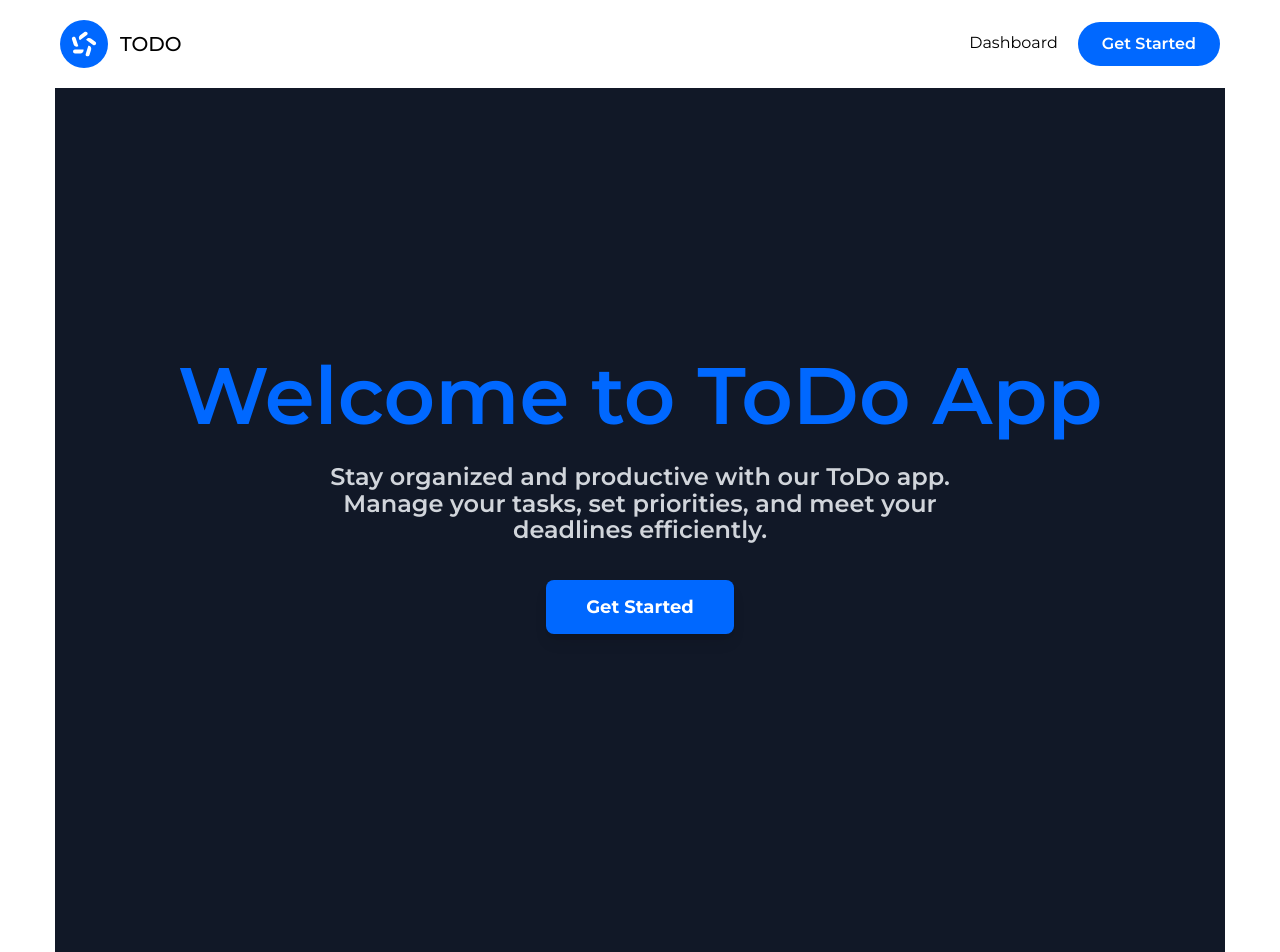
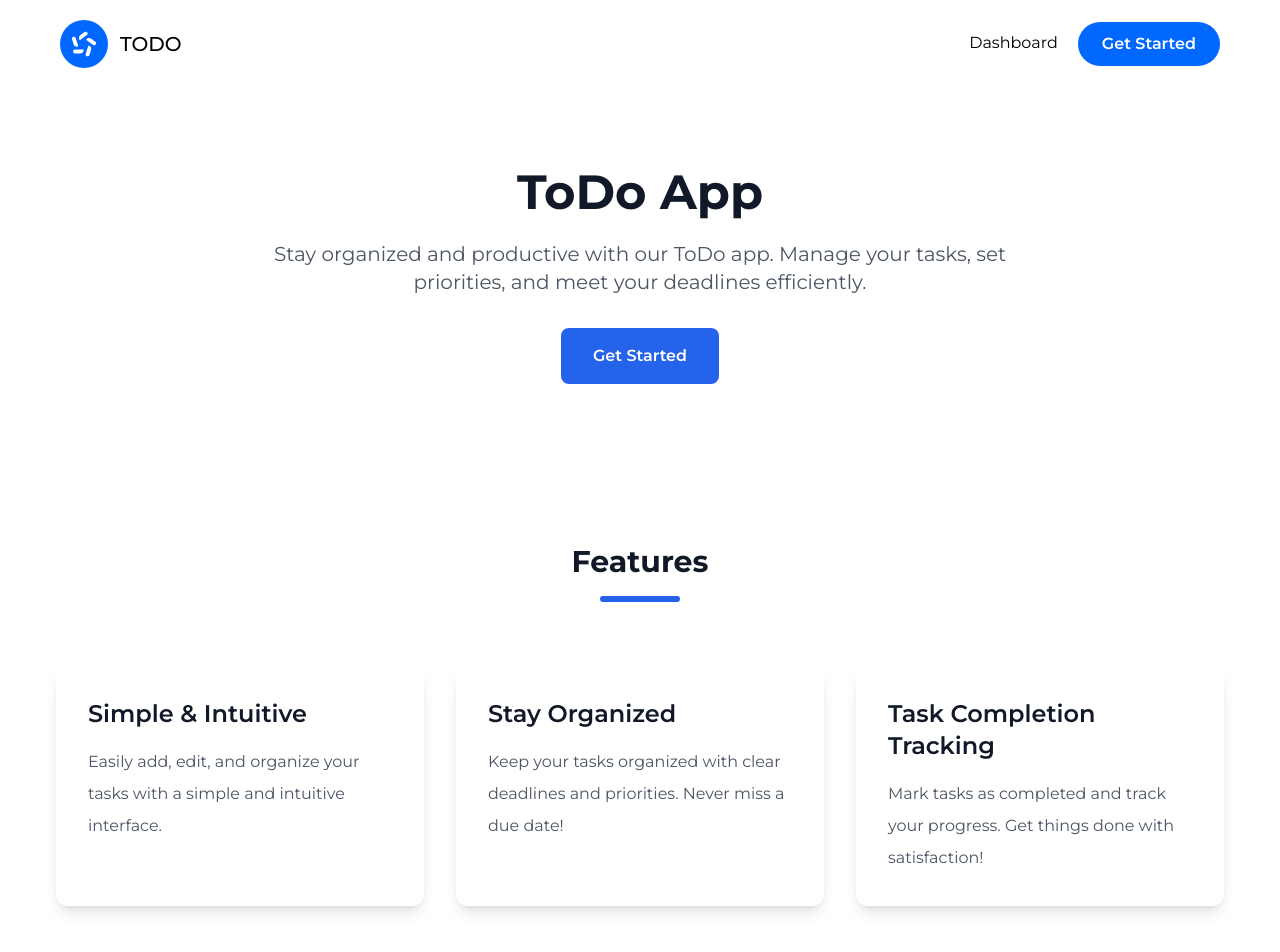
Before and after one commit to DipeshPun91/todo_app_using_next.js_and_tailwind_css, a Next.js app: page / in a window 1280 px wide. Shown: the top 952 px of the page. Built offline with nearby package versions, Linux system fonts and the light colour scheme.

Commit message:
Design Fix

```diff
--- a/src/app/page.jsx
+++ b/src/app/page.jsx
@@ -2,48 +2,56 @@ import Link from "next/link";
 
 export default function Home() {
   return (
-    <div className="container mx-auto">
-      <section className="min-h-screen flex flex-col justify-center items-center py-10 px-6 bg-gray-900">
-        <div className="text-center mb-12">
-          <h1 className="h1 text-accent mb-6">Welcome to ToDo App</h1>
-          <p className="h3 text-gray-300 max-w-2xl mx-auto">
+    <div className="container mx-auto px-4">
+      <section className="flex flex-col justify-center items-center py-20">
+        <div className="text-center max-w-3xl">
+          <h1 className="text-5xl font-bold text-gray-900 mb-6">ToDo App</h1>
+          <p className="text-xl text-gray-600">
             Stay organized and productive with our ToDo app. Manage your tasks,
             set priorities, and meet your deadlines efficiently.
           </p>
-        </div>
-
-        <div className="text-center">
-          <Link
-            href="/Todo"
-            className="px-10 py-4 bg-accent text-primary font-bold text-lg rounded-lg hover:bg-accent-HOVER transition-all shadow-lg"
-          >
-            Get Started
-          </Link>
+          <div className="mt-8">
+            <Link
+              href="/tasks"
+              className="inline-block bg-blue-600 text-white px-8 py-3 rounded-lg font-semibold hover:bg-blue-700 transition-colors"
+            >
+              Get Started
+            </Link>
+          </div>
         </div>
       </section>
 
-      <section className="min-h-screen flex flex-col justify-center items-center py-10 px-6 bg-gray-900">
-        <h2 className="h2 text-accent mb-12">Features</h2>
+      <section className="py-20">
+        <div className="text-center mb-16">
+          <h2 className="text-3xl font-bold text-gray-900 mb-4">Features</h2>
+          <div className="w-20 h-1.5 bg-blue-600 rounded-full mx-auto"></div>
+        </div>
         <div className="grid grid-cols-1 sm:grid-cols-2 lg:grid-cols-3 gap-8">
-          <div className="bg-gray-800 p-8 rounded-lg shadow-md hover:scale-105 transition-transform">
-            <h3 className="h3 text-accent mb-4">Simple & Intuitive</h3>
-            <p className="text-gray-300">
+          <div className="bg-white p-8 rounded-xl shadow-lg hover:shadow-xl transition-shadow">
+            <h3 className="text-2xl font-semibold text-gray-900 mb-4">
+              Simple & Intuitive
+            </h3>
+            <p className="text-gray-600">
               Easily add, edit, and organize your tasks with a simple and
               intuitive interface.
             </p>
           </div>
 
-          <div className="bg-gray-800 p-8 rounded-lg shadow-md hover:scale-105 transition-transform">
-            <h3 className="h3 text-accent mb-4">Stay Organized</h3>
-            <p className="text-gray-300">
+          <div className="bg-white p-8 rounded-xl shadow-lg hover:shadow-xl transition-shadow">
+            <h3 className="text-2xl font-semibold text-gray-900 mb-4">
+              Stay Organized
+            </h3>
+            <p className="text-gray-600">
               Keep your tasks organized with clear deadlines and priorities.
               Never miss a due date!
             </p>
           </div>
 
-          <div className="bg-gray-800 p-8 rounded-lg shadow-md hover:scale-105 transition-transform">
-            <h3 className="h3 text-accent mb-4">Task Completion Tracking</h3>
-            <p className="text-gray-300">
+          <div className="bg-white p-8 rounded-xl shadow-lg hover:shadow-xl transition-shadow">
+            <h3 className="text-2xl font-semibold text-gray-900 mb-4">
+              Task Completion Tracking
+            </h3>
+            <p className="text-gray-600">
               Mark tasks as completed and track your progress. Get things done
               with satisfaction!
             </p>
--- a/src/app/todo/page.jsx
+++ b/src/app/todo/page.jsx
@@ -63,71 +63,70 @@ export default function Todo() {
   };
 
   const filteredTodos = todos.filter((todo) => {
-    if (currentTab === "all task") return true;
+    if (currentTab === "all") return true;
     if (currentTab === "pending") return !todo.completed;
     if (currentTab === "completed") return todo.completed;
     return true;
   });
 
   return (
-    <div className="min-h-screen bg-gray-900 flex flex-col items-center py-10 px-4">
-      <h1 className="text-3xl text-accent font-bold text-center mb-8">
-        Todo App
-      </h1>
-      <div className="container w-full max-w-3xl bg-gray-800 p-8 rounded-lg shadow-lg">
+    <div className="min-h-screen flex flex-col items-center py-10 px-4">
+      <h1 className="text-5xl font-bold text-gray-900 mb-6">ToDo App</h1>
+      <div className="w-full bg-gray-200 max-w-3xl p-6 rounded-lg shadow-lg">
         <form
           onSubmit={handleAddTodo}
-          className="flex flex-col sm:flex-row mb-6 gap-4 w-full"
+          className="flex flex-col sm:flex-row gap-4 mb-8"
         >
           <input
             type="text"
             placeholder="What needs to be done?"
             value={todoText}
             onChange={(e) => setTodoText(e.target.value)}
-            className="flex-grow p-3 rounded-lg bg-gray-700 text-white border border-gray-600 focus:outline-none focus:ring-2 focus:ring-accent"
+            className="flex-grow p-3 rounded-lg bg-gray-300 text-black border border-gray-300 focus:outline-none focus:ring-2 focus:ring-blue-500"
           />
           <input
             type="date"
             value={todoDate}
             onChange={(e) => setTodoDate(e.target.value)}
-            className="w-full sm:w-auto p-3 rounded-lg bg-gray-700 text-white border border-gray-600 focus:outline-none focus:ring-2 focus:ring-accent"
+            className="p-3 rounded-lg bg-gray-300 text-black border border-gray-300 focus:outline-none focus:ring-2 focus:ring-blue-500"
           />
           <button
             type="submit"
-            className="w-full sm:w-auto px-6 py-3 border-2 border-accent text-accent font-medium rounded-lg hover:bg-accent hover:text-primary focus:ring-2 focus:ring-offset-1 focus:ring-accent"
+            className="px-6 py-3 bg-blue-600 text-white font-semibold rounded-lg hover:bg-blue-700 transition-colors focus:outline-none focus:ring-2 focus:ring-blue-500"
           >
             Add
           </button>
         </form>
 
-        <div className="flex justify-around mb-6 gap-3">
-          {["all task", "pending", "completed"].map((tab) => (
+        <div className="flex justify-around mb-6 gap-4">
+          {["all", "pending", "completed"].map((tab) => (
             <button
               key={tab}
               onClick={() => setCurrentTab(tab)}
-              className={`px-6 py-4 border-2 w-full border-accent text-accent font-medium rounded-lg ${
+              className={`px-6 py-3 w-full text-sm font-semibold rounded-lg transition-colors ${
                 currentTab === tab
-                  ? "bg-accent text-primary"
-                  : "bg-transparent hover:bg-accent hover:text-primary"
-              } focus:ring-2 focus:ring-offset-1 focus:ring-accent`}
+                  ? "bg-blue-600 text-white"
+                  : "bg-gray-300 text-gray-400 hover:bg-gray-600 hover:text-white"
+              } focus:outline-none focus:ring-2 focus:ring-blue-500`}
             >
               {tab.charAt(0).toUpperCase() + tab.slice(1)}
             </button>
           ))}
         </div>
 
+        {/* Todo List */}
         <ul className="space-y-4">
           {filteredTodos.map((todo, index) => (
             <li
               key={index}
-              className="flex items-center justify-between bg-gray-700 p-4 rounded-lg hover:shadow-md transition"
+              className="flex items-center justify-between bg-gray-700 p-4 rounded-lg hover:shadow-md transition-shadow"
             >
               <div className="flex items-center gap-4 flex-grow">
                 <input
                   type="checkbox"
                   checked={todo.completed}
                   onChange={() => handleToggleComplete(index)}
-                  className="h-5 w-5 text-accent focus:ring-2 focus:ring-accent"
+                  className="h-5 w-5 text-blue-500 rounded focus:ring-2 focus:ring-blue-500"
                 />
                 {editIndex === index ? (
                   <div className="flex gap-4 flex-wrap">
@@ -135,36 +134,35 @@ export default function Todo() {
                       type="text"
                       value={editText}
                       onChange={(e) => setEditText(e.target.value)}
-                      className="p-2 bg-gray-700 text-white border border-gray-600 rounded-lg focus:outline-none focus:ring-2 focus:ring-accent"
+                      className="p-2 bg-gray-700 text-white border border-gray-600 rounded-lg focus:outline-none focus:ring-2 focus:ring-blue-500"
                     />
                     <input
                       type="date"
                       value={editDate}
                       onChange={(e) => setEditDate(e.target.value)}
-                      className="p-2 bg-gray-700 text-white border border-gray-600 rounded-lg focus:outline-none focus:ring-2 focus:ring-accent"
+                      className="p-2 bg-gray-700 text-white border border-gray-600 rounded-lg focus:outline-none focus:ring-2 focus:ring-blue-500"
                     />
                   </div>
                 ) : (
-                  <div className="flex items-center gap-4 p-4">
+                  <div className="flex flex-col gap-1">
                     <span
-                      className={`text-white flex-grow ${
+                      className={`text-white ${
                         todo.completed ? "line-through text-gray-500" : ""
                       }`}
                     >
                       {todo.text}
                     </span>
-                    <span className="text-gray-500 text-sm flex-shrink-0">
-                      {todo.date}
-                    </span>
+                    <span className="text-gray-400 text-sm">{todo.date}</span>
                   </div>
                 )}
               </div>
 
+              {/* Action Buttons */}
               <div className="flex items-center gap-2">
                 {editIndex === index ? (
                   <button
                     onClick={() => handleSaveEdit(index)}
-                    className="text-green-500 hover:text-green-400 flex items-center"
+                    className="text-green-500 hover:text-green-400 p-2 rounded-lg focus:outline-none focus:ring-2 focus:ring-green-500"
                   >
                     <svg
                       xmlns="http://www.w3.org/2000/svg"
@@ -174,61 +172,45 @@ export default function Todo() {
                       strokeWidth="2"
                       strokeLinecap="round"
                       strokeLinejoin="round"
-                      className="w-6 text-green-500 hover:text-green-400"
+                      className="w-5 h-5"
                     >
-                      <path
-                        d="m19,21H5c-1.1,0-2-.9-2-2V5c0-1.1.9-2,2-2h11l5,5v11c0,1.1-.9,2-2,2Z"
-                        strokeLinejoin="round"
-                        strokeLinecap="round"
-                      ></path>
-                      <path
-                        d="M7 3L7 8L15 8"
-                        strokeLinejoin="round"
-                        strokeLinecap="round"
-                      ></path>
-                      <path
-                        d="M17 20L17 13L7 13L7 20"
-                        strokeLinejoin="round"
-                        strokeLinecap="round"
-                      ></path>
+                      <path d="M20 6L9 17l-5-5" />
                     </svg>
                   </button>
                 ) : (
                   <button
                     onClick={() => handleEditTodo(index)}
-                    className="text-yellow-500 hover:text-yellow-400 flex items-center"
+                    className="text-yellow-500 hover:text-yellow-400 p-2 rounded-lg focus:outline-none focus:ring-2 focus:ring-yellow-500"
                   >
                     <svg
-                      className="w-6 stroke-green-500"
+                      xmlns="http://www.w3.org/2000/svg"
                       viewBox="0 0 24 24"
                       fill="none"
                       stroke="currentColor"
                       strokeWidth="2"
                       strokeLinecap="round"
                       strokeLinejoin="round"
+                      className="w-5 h-5"
                     >
-                      <path d="M11 4H4a2 2 0 0 0-2 2v14a2 2 0 0 0 2 2h14a2 2 0 0 0 2-2v-7"></path>
-                      <path d="M18.5 2.5a2.121 2.121 0 0 1 3 3L12 15l-4 1 1-4 9.5-9.5z"></path>
+                      <path d="M12 20h9M16.5 3.5a2.121 2.121 0 013 3L7 19l-4 1 1-4L16.5 3.5z" />
                     </svg>
                   </button>
                 )}
                 <button
                   onClick={() => handleDeleteTodo(index)}
-                  className="text-red-500 hover:text-red-400 flex items-center"
+                  className="text-red-500 hover:text-red-400 p-2 rounded-lg focus:outline-none focus:ring-2 focus:ring-red-500"
                 >
                   <svg
-                    className="w-6"
+                    xmlns="http://www.w3.org/2000/svg"
                     viewBox="0 0 24 24"
                     fill="none"
                     stroke="currentColor"
                     strokeWidth="2"
                     strokeLinecap="round"
                     strokeLinejoin="round"
+                    className="w-5 h-5"
                   >
-                    <polyline points="3 6 5 6 21 6"></polyline>
-                    <path d="M19 6v14a2 2 0 0 1-2 2H7a2 2 0 0 1-2-2V6m3 0V4a2 2 0 0 1 2-2h4a2 2 0 0 1 2 2v2"></path>
-                    <line x1="10" y1="11" x2="10" y2="17"></line>
-                    <line x1="14" y1="11" x2="14" y2="17"></line>
+                    <path d="M3 6h18M19 6v14a2 2 0 01-2 2H7a2 2 0 01-2-2V6m3 0V4a2 2 0 012-2h4a2 2 0 012 2v2M10 11v6M14 11v6" />
                   </svg>
                 </button>
               </div>
```
Also changed, not shown: src/components/Header.jsx (+5 -2 lines).
